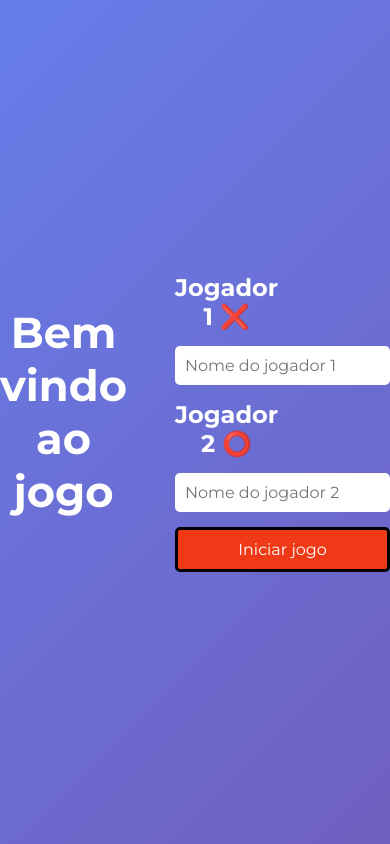
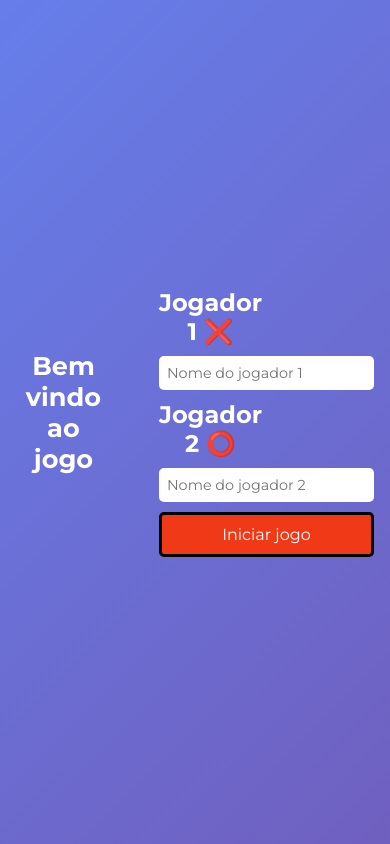
Before and after one commit to SorensenG/Jogo-da-velha-si401, a plain HTML site: page index.html in a window 390 px wide. Shown: the top 844 px of the page. Drawn offline with Linux system fonts and the light colour scheme.

Commit message:
jogo finalizado

```diff
--- a/style.css
+++ b/style.css
@@ -126,7 +126,7 @@ h2.title {
     flex-direction: row;
     justify-content: space-between;
     align-items: center;
-    gap: 100px;
+    gap: 40px;
 }
 
 #message {
@@ -167,3 +167,23 @@ h2.title {
 .box.not-allowed {
     background-color: grey;
 }
+@media (max-width: 480px) {
+    #Welcome {
+        font-size: 1.2rem;
+        padding: 1rem;
+    }
+
+    #Welcome form {
+        width: 90%;
+        gap: 10px;
+    }
+
+    #Welcome input {
+        font-size: 0.9rem;
+        padding: 8px;
+    }
+
+    h2.title {
+        font-size: 1.6rem;
+    }
+}
```
